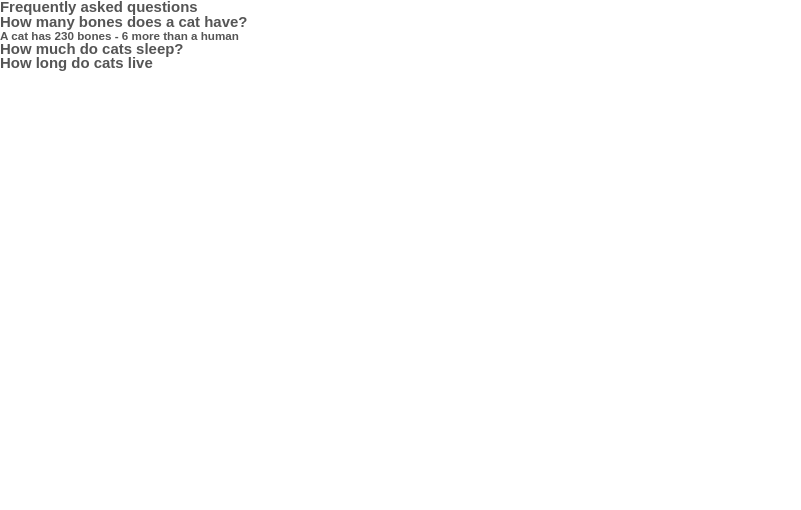
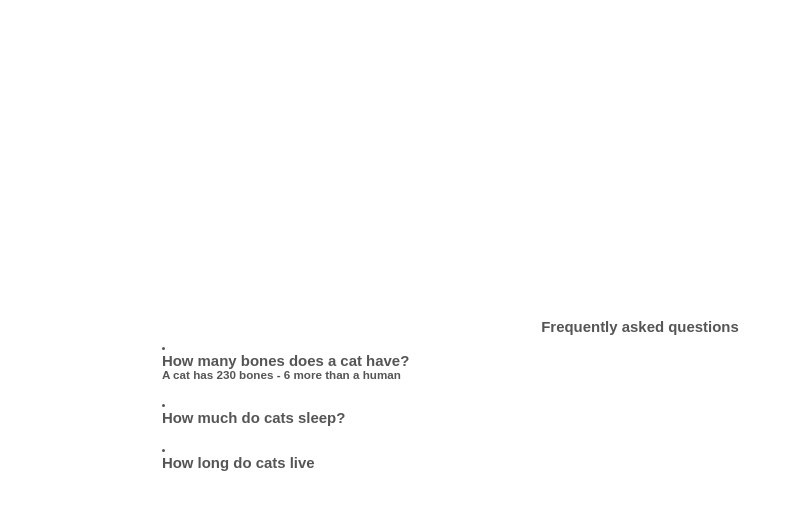
Before and after one commit to deltam3/frontendeval, a React (Vite) app in the folder Easy/1_FAQComponent/tsintversion/: page / in a window 1280 px wide. Shown: the top 510 px of the page, without its empty margins (0-801 px from the left). Built offline with nearby package versions, Linux system fonts and the light colour scheme.

Commit message:
applied basic styling(centered the whole content and fixed a bug where the opened accordion item won't close after being toggled

```diff
--- a/Easy/1_FAQComponent/tsintversion/src/App.tsx
+++ b/Easy/1_FAQComponent/tsintversion/src/App.tsx
@@ -2,6 +2,8 @@ import { useContext } from "react";
 import FaqItem from "./components/FaqItem";
 import { FaqsContext, FaqsDispatchContext } from "./context/FaqsContext";
 import { FaqItemType } from "./context/FaqsContext";
+
+import styled from "styled-components";
 
 function App() {
   const dispatch = useContext(FaqsDispatchContext);
@@ -11,9 +13,22 @@ function App() {
     dispatch(FaqActionCreator.toggleFaq(faq));
   }
 
+  const MainEl = styled.main`
+    display: flex;
+    align-items: center;
+    justify-content: center;
+    width: 100vw;
+    height: 100vh;
+  `;
+
+  const HeadingPrimary = styled.h1`
+    text-align: center;
+  `;
+
   return (
+    <MainEl>
       <section>
-      <h1>Frequently asked questions</h1>
+        <HeadingPrimary>Frequently asked questions</HeadingPrimary>
         {faqs.map((faq) => {
           return (
             <FaqItem
@@ -24,6 +39,7 @@ function App() {
           );
         })}
       </section>
+    </MainEl>
   );
 }
 
--- a/Easy/1_FAQComponent/tsintversion/src/components/AccordionItems.tsx
+++ b/Easy/1_FAQComponent/tsintversion/src/components/AccordionItems.tsx
@@ -3,7 +3,11 @@ import styled from "styled-components";
 const BasicAccordionItem = styled.li`
   padding: 1rem 2rem;
   color: #555;
-  background-color: gray;
+  // background-color: gray;
+  min-width: 100rem;
+  &:hover {
+    background-color: gray;
+  }
 `;
 
 const HoverAccordionItem = styled(BasicAccordionItem)`
--- a/Easy/1_FAQComponent/tsintversion/src/components/FaqItem.tsx
+++ b/Easy/1_FAQComponent/tsintversion/src/components/FaqItem.tsx
@@ -1,6 +1,8 @@
 import React from "react";
 import { useState } from "react";
 import { FaqItemType } from "../App";
+
+import { BasicAccordionItem } from "./AccordionItems";
 
 type Props = {
   faq: FaqItemType;
@@ -12,10 +14,10 @@ function FaqItem({ faq, onToggleFaq }: Props) {
     onToggleFaq(faq);
   };
   return (
-    <div onClick={handleClick}>
+    <BasicAccordionItem onClick={handleClick}>
       <h1>{faq.question}</h1>
       <h3>{faq.isShown && faq.answer}</h3>
-    </div>
+    </BasicAccordionItem>
   );
 }
 
--- a/Easy/1_FAQComponent/tsintversion/src/context/FaqsContext.tsx
+++ b/Easy/1_FAQComponent/tsintversion/src/context/FaqsContext.tsx
@@ -7,7 +7,7 @@ export type FaqItemType = {
   id: number;
   question: string;
   answer: string;
-  isOpen: boolean;
+  isShown: boolean;
 };
 
 export type FAQActionType = ReturnType<typeof FaqActionCreator.toggleFaq>;
@@ -28,7 +28,7 @@ function faqsReducer(faqs: Array<FaqItemType>, action: FAQActionType) {
     case FAQ_ACTION.TOGGLED: {
       return faqs.map((faq) => {
         if (faq.id === action.payload.faq.id) {
-          return { ...faq, isShown: !faqs.isShown };
+          return { ...faq, isShown: !faq.isShown };
         }
         return { ...faq, isShown: false };
       });
```
Lines whose indentation alone changed are shown as unchanged.
